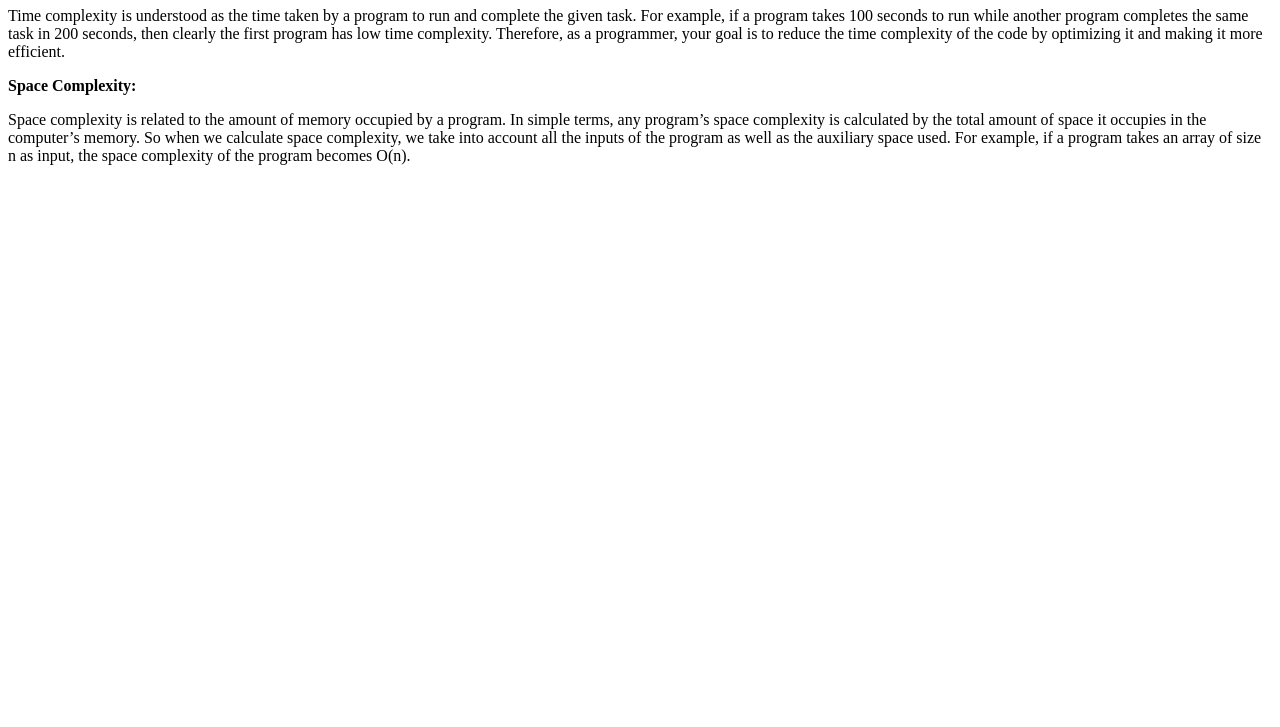
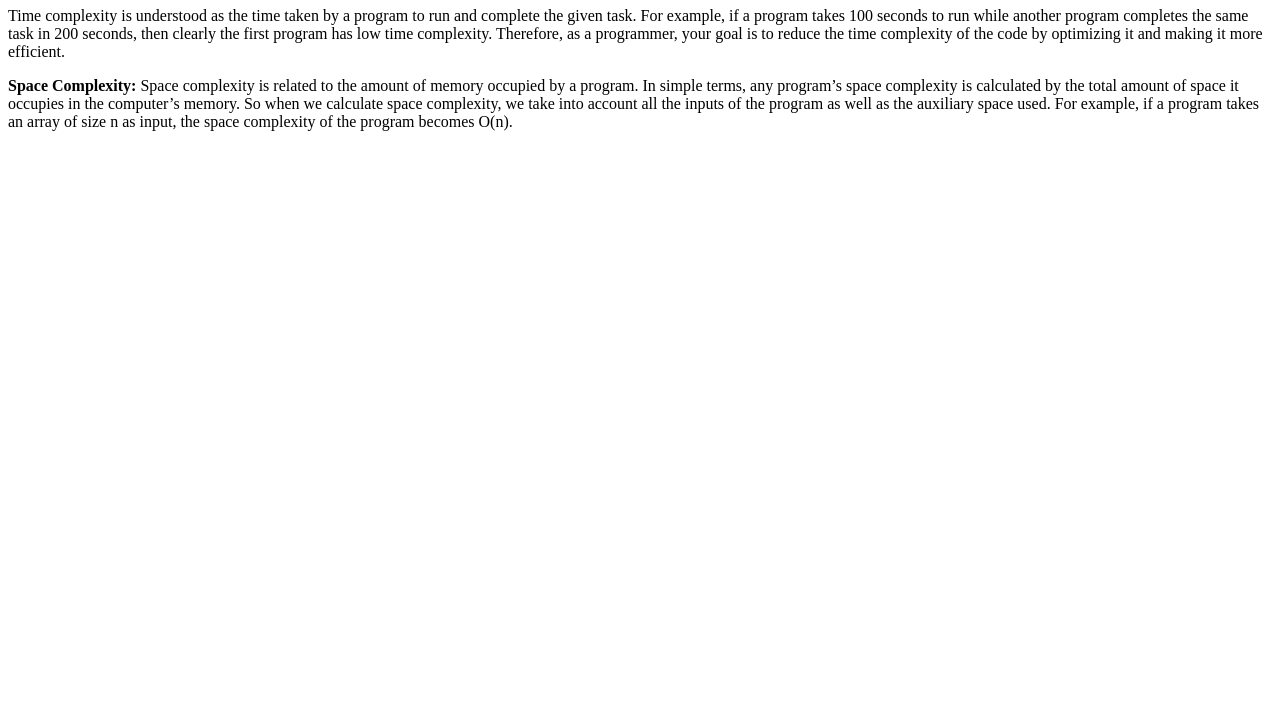
Before and after one commit to acciojob/time-and-space-complexity-vishalP-08, a website: page main.html in a window 1280 px wide. Shown: the part 73-800 px from the top of the page. Drawn offline with Linux system fonts and the light colour scheme.

Commit message:
created a submission

```diff
--- a/main.html
+++ b/main.html
@@ -11,9 +11,7 @@
   <p>
     Time complexity is understood as the time taken by a program to run and complete the given task. For example, if a program takes 100 seconds to run while another program completes the same task in 200 seconds, then clearly the first program has low time complexity. Therefore, as a programmer, your goal is to reduce the time complexity of the code by optimizing it and making it more efficient.
   </p>
-  <p>
-    <b>Space Complexity:</b></p><p>Space complexity is related to the amount of memory occupied by a program. In simple terms, any program’s space complexity is calculated by the total amount of space it occupies in the computer’s memory. So when we calculate space complexity, we take into account all the inputs of the program as well as the auxiliary space used. For example, if a program takes an array of size n as input, the space complexity of the program becomes O(n).
-  </p>
+	<b>Space Complexity:</b> Space complexity is related to the amount of memory occupied by a program. In simple terms, any program’s space complexity is calculated by the total amount of space it occupies in the computer’s memory. So when we calculate space complexity, we take into account all the inputs of the program as well as the auxiliary space used. For example, if a program takes an array of size n as input, the space complexity of the program becomes O(n).
 </body>
 
 </html>
```
